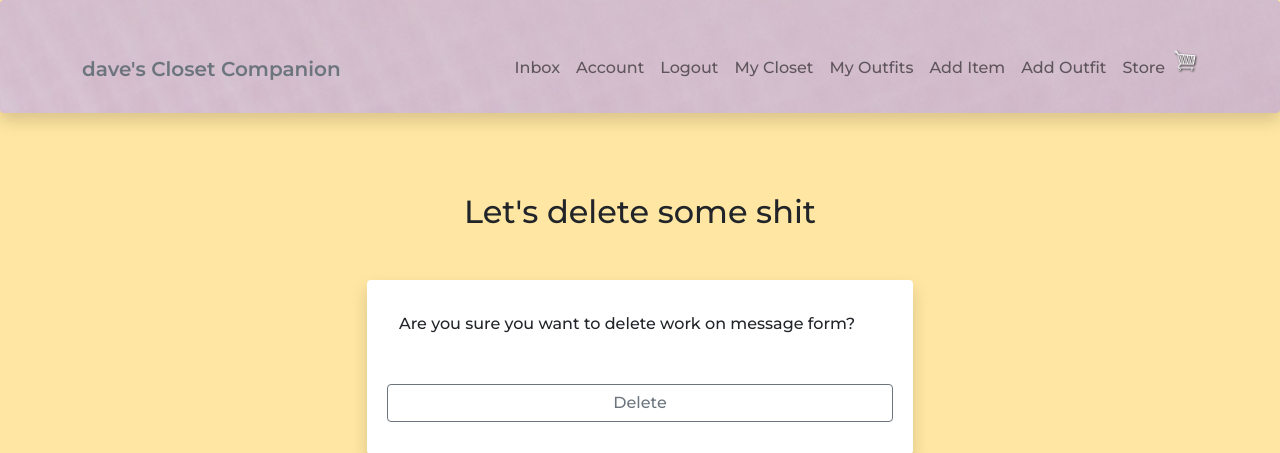
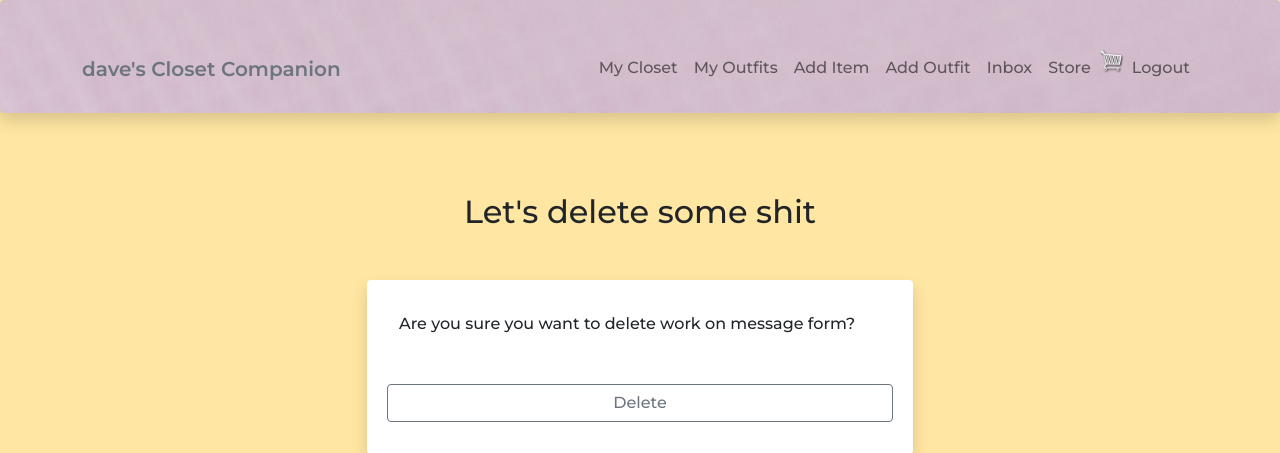
Before and after one commit to davemolk/closet-companion, a Django app: page /delete-message/17eefab9-91e0-4d41-8b4b-f09cfdf020fb/ in a window 1280 px wide. Shown: the top 453 px of the page. Run offline with Django 3.2, Linux system fonts and the light colour scheme; a user stored in the database is signed in; data comes from the database, SQL or seed files in the repository; both versions use the stored data as it was after the commit; parts of the project's set-up code (start-up, migrations or seed data) failed here and were passed over; some libraries are stand-ins or nearby versions.

Commit message:
delete account stuff

```diff
--- a/static/css/wardrobe.css
+++ b/static/css/wardrobe.css
@@ -312,7 +312,6 @@ textarea.input {
 }
 
 
-
 /*=======================
   Django Messages
 ========================*/
--- a/templates/navbar.html
+++ b/templates/navbar.html
@@ -27,15 +27,7 @@
         <div class="collapse navbar-collapse justify-content-end align-center" id="main-nav">
         {% if request.user.is_authenticated %}
         <ul class="navbar-nav">
-            <li class="nav-item">
-            <a class="nav-link" href="{% url 'inbox' %}">Inbox</a>
-            </li>
-            <li class="nav-item">
-            <a class="nav-link" href="{% url 'account' %}">Account</a>
-            </li>
-            <li class="nav-item">
-            <a class="nav-link" href="{% url 'logout' %}">Logout</a>
-            </li>
+
             <li class="nav-item">
             <a class="nav-link" href="{% url 'items' %}">My Closet</a></span>
             </li>
@@ -55,6 +47,9 @@
             <li class="nav-item d-none d-md-inline">
             <a class="nav-link" href="{% url 'create-outfit' %}">Add Outfit</a>
             </li>
+            <li class="nav-item">
+            <a class="nav-link" href="{% url 'inbox' %}">Inbox</a>
+            </li>
             <li class="nav-item d-none d-md-inline">
             <a class="nav-link" href="{% url 'store' %}">Store</a>
             </li>
@@ -68,6 +63,9 @@
                 <p></p>
                 {% endif %}
             </div>
+            <li class="nav-item">
+            <a class="nav-link" href="{% url 'logout' %}">Logout</a>
+            </li>
 
         </ul>
         {% else %}
--- a/user/urls.py
+++ b/user/urls.py
@@ -8,7 +8,6 @@ urlpatterns = [
     path('login/', views.loginUser, name='login'),
     path('logout', views.logoutUser, name='logout'),
     path('signup/', views.signupUser, name='signup'),
-    path('account/', views.userAccount, name='account'),
     path('inbox/', views.inbox, name='inbox'),
     path('message/<str:pk>/', views.viewMessage, name='message'),
     path('create-message/<str:pk>/', views.createMessage, name="create-message"),
--- a/user/views.py
+++ b/user/views.py
@@ -15,7 +15,7 @@ def index(request):
 
 def loginUser(request):
     if request.user.is_authenticated:
-        return redirect('account')
+        return redirect('index')
 
     if request.method == 'POST':
         username = request.POST['username'].lower()
@@ -53,21 +53,12 @@ def signupUser(request):
             user.save()
             messages.success(request, 'User account created!')
             login(request, user)
-            return redirect('account')
+            return redirect('index')
         else:
             messages.error(request, 'An error has occurred during registration')
             return redirect('signup')
     context = {'form': form}
     return render(request, 'user/signup.html', context)
-
-
-@login_required(login_url='login')
-def userAccount(request):
-    profile = request.user.profile
-    items = profile.item_set.all()
-
-    context = {'profile': profile, 'items': items}
-    return render(request, 'user/account.html', context)
 
 
 @login_required(login_url="login")
--- a/wardrobe/templates/wardrobe/items.html
+++ b/wardrobe/templates/wardrobe/items.html
@@ -91,9 +91,12 @@
           <div class="card-group">
             <div class="card shadow p-3 mb-5 bg-body rounded" >
               <img src="{{top.imageURL}}" class="card-img-top">
+              <a href="{% url 'item' top.id %}" class="btn btn-outline-secondary btn-lg mt-3">More Details</a>
+
               <div class="card-body">
                 <p class="card-text lead text-muted text-center"></p>
               </div>
+
               <div class="card-footer text-center py-4">
                 <a href="{% url 'item' top.id %}" class="btn btn-outline-secondary btn-lg mt-3">More Details</a>
               </div>
```
Also changed, not shown: user/templates/user/account.html (deleted, +0 -19 lines), db.sqlite3, static/images/images/Screen_Shot_2021-07-02_at_7.53.20_AM_nG8RXN9.jpg (added).
